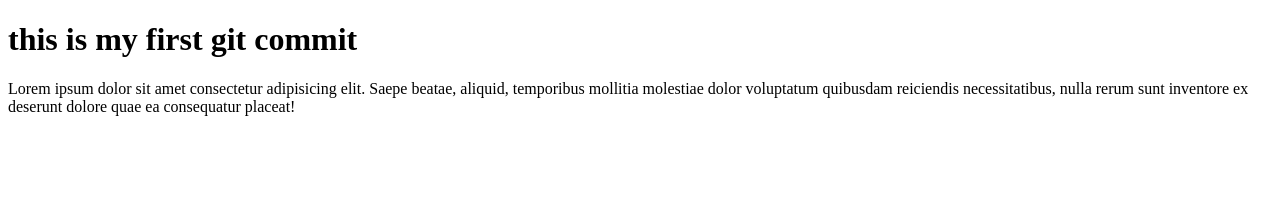
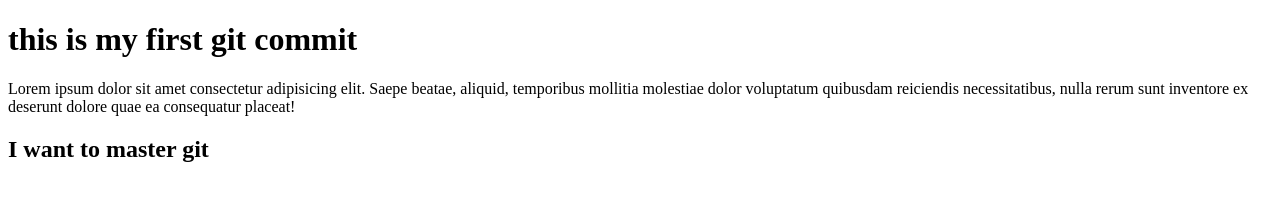
Before and after one commit to NwophokeIsrael/another-git-test, a plain HTML site: page index.html in a window 1280 px wide. Drawn offline with Linux system fonts and the light colour scheme.

Commit message:
third commit

```diff
--- a/index.html
+++ b/index.html
@@ -8,5 +8,6 @@
 <body>
     <h1>this is my first git commit</h1>
     <p>Lorem ipsum dolor sit amet consectetur adipisicing elit. Saepe beatae, aliquid, temporibus mollitia molestiae dolor voluptatum quibusdam reiciendis necessitatibus, nulla rerum sunt inventore ex deserunt dolore quae ea consequatur placeat!</p>
+    <h2>I want to master git</h2>
 </body>
 </html>
```
